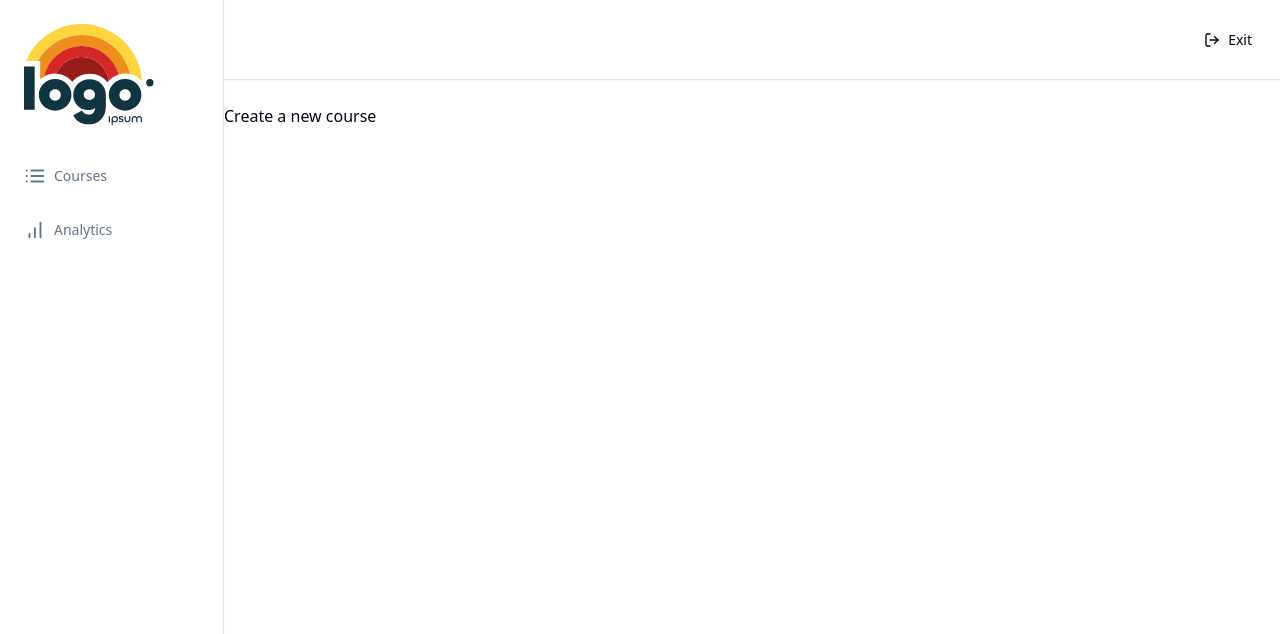
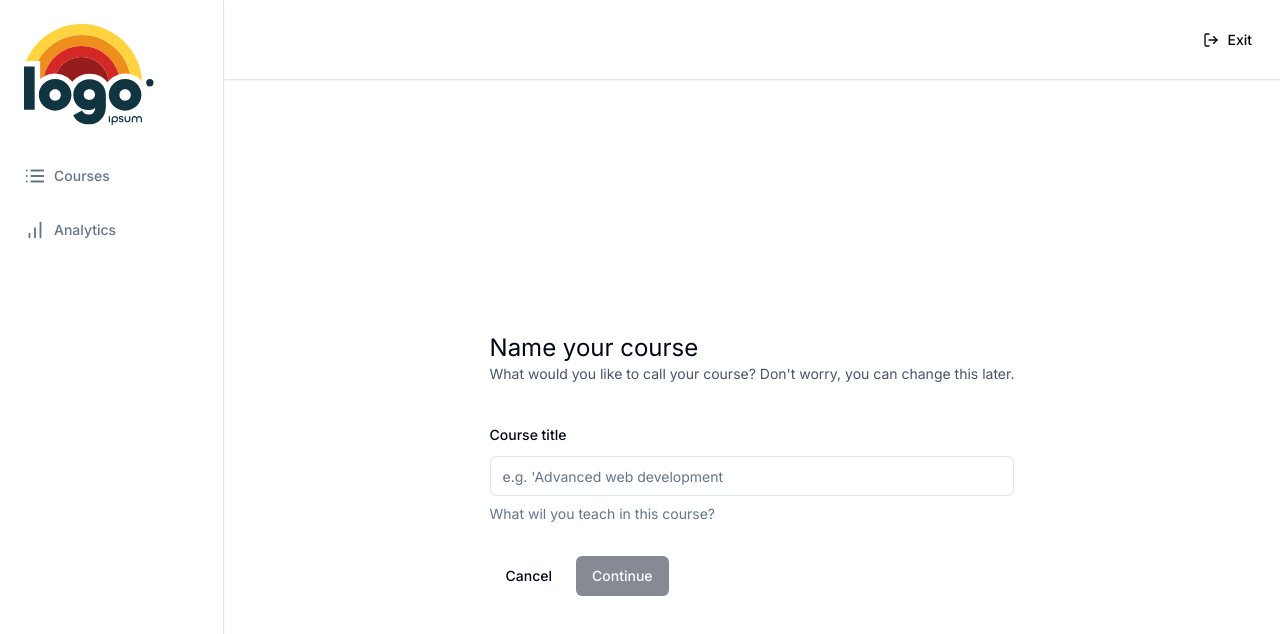
Before and after one commit to lukarzmen/ecurs-lms, a Next.js app: page /teacher/courses/create in a window 1280 px wide. Shown: the top 634 px of the page. Built offline with nearby package versions, Linux system fonts and the light colour scheme; no server answers.

Commit message:
feat: course edit page

```diff
--- a/app/(dashboard)/(routes)/teacher/courses/create/page.tsx
+++ b/app/(dashboard)/(routes)/teacher/courses/create/page.tsx
@@ -1,9 +1,89 @@
 "use client"
 
+
+import * as z from "zod";
+import axios from "axios";
+import {zodResolver} from "@hookform/resolvers/zod";
+import { useForm } from "react-hook-form";
+
+import {
+    Form,
+    FormControl,
+    FormDescription,
+    FormItem,
+    FormField,
+    FormLabel,
+    FormMessage
+} from "@/components/ui/form";
+import { Input } from "@/components/ui/input";
+import Link from "next/link";
+import { Button } from "@/components/ui/button";
+import { useRouter } from "next/navigation";
+import toast from "react-hot-toast";
+
+const formSchema = z.object({
+    title: z.string().min(1, {
+        message: "Title is required"
+    })
+    }
+);
 const CreatePage = () => {
+    const router = useRouter();
+    const form = useForm<z.infer<typeof formSchema>>({
+        resolver: zodResolver(formSchema),
+        defaultValues: {
+            title: ""
+        }
+    });
+
+    const {isSubmitting, isValid} = form.formState;
+
+    const onSubmit = async (values: z.infer<typeof formSchema>) => {
+       try{
+            const resonse = await axios.post("/api/courses", values);
+            router.push(`/teacher/courses/${resonse.data.id}`);
+       }catch(error){
+              toast.error("Something went wrong");
+         }
+    }
+
     return (
-        <div>
-            <h1>Create a new course</h1>
+        <div className="max-w-5xl mx-auto flex md:items-center md:justify-center h-full p-6">
+            <div className="text-2xl">
+                <h1>
+                    Name your course
+                </h1>
+                <p className="text-sm text-slate-600">
+                    What would you like to call your course? Don&apos;t worry, you can change this later.
+                </p>
+                <Form {...form}>
+                    <form onSubmit={form.handleSubmit(onSubmit)} className="space-y-8 mt-8">
+                    <FormField control={form.control} name="title" render={
+                        ({field}) => (
+                            <FormItem>
+                                <FormLabel htmlFor="title">Course title</FormLabel>
+                                <FormControl >
+                                    <Input disabled={isSubmitting} placeholder="e.g. 'Advanced web development" {...field}/>
+                                </FormControl>
+                                <FormDescription>
+                                    What wil you teach in this course?
+                                </FormDescription>
+                            </FormItem>
+                        )
+                    }/>
+                    <div className="flex items-center gap-x-2">
+                        <Link href="/">
+                           <Button type="button" variant="ghost">
+                                Cancel
+                            </Button>
+                        </Link>
+                        <Button type="submit" disabled={!isValid || isSubmitting}>
+                            Continue
+                        </Button>
+                    </div>
+                    </form>
+                </Form>
+            </div>
         </div>
     )
 }
--- a/app/layout.tsx
+++ b/app/layout.tsx
@@ -2,6 +2,7 @@
 import type { Metadata } from 'next'
 import { Inter } from 'next/font/google'
 import { ClerkProvider, SignedIn, SignedOut, SignInButton, UserButton } from '@clerk/nextjs'
+import ToastProvider from '@/components/providers/toast-provider'
 
 const inter = Inter({ subsets: ['latin'] })
 
@@ -18,7 +19,7 @@
   return (
     <ClerkProvider>
       <html lang="en">
-      <body>
+      <body className={inter.className}>
           <header>
             <SignedOut>
               <SignInButton />
@@ -27,7 +28,8 @@
               <UserButton afterSignOutUrl="/" />
             </SignedIn>
           </header>
-          <main>{children}</main>
+          <ToastProvider/>
+          {children}
         </body>
       </html>
     </ClerkProvider>
--- /dev/null
+++ b/components/providers/toast-provider.tsx
@@ -0,0 +1,10 @@
+"use client";
+import {Toaster} from "react-hot-toast";
+
+export const ToastProvider = () => {
+    return (
+        <Toaster/>
+    );
+};
+
+export default ToastProvider;
--- a/package.json
+++ b/package.json
@@ -18,6 +18,7 @@
     "@types/react": "18.3.3",
     "@types/react-dom": "18.3.0",
     "autoprefixer": "10.4.20",
+    "axios": "^1.7.4",
     "class-variance-authority": "^0.7.0",
     "clsx": "^2.1.1",
     "eslint": "8.57.0",
@@ -28,6 +29,7 @@
     "react": "18.3.1",
     "react-dom": "18.3.1",
     "react-hook-form": "^7.52.2",
+    "react-hot-toast": "^2.4.1",
     "tailwind-merge": "^2.5.2",
     "tailwindcss": "3.4.10",
     "tailwindcss-animate": "^1.0.7",
```
Also changed, not shown: 1 other file (tests, documents, lock files or other folders).
